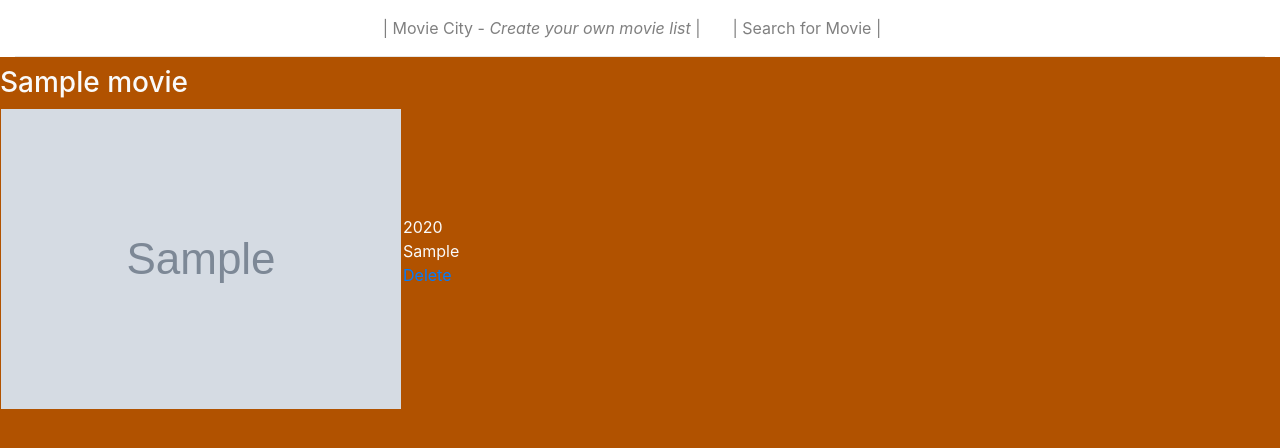
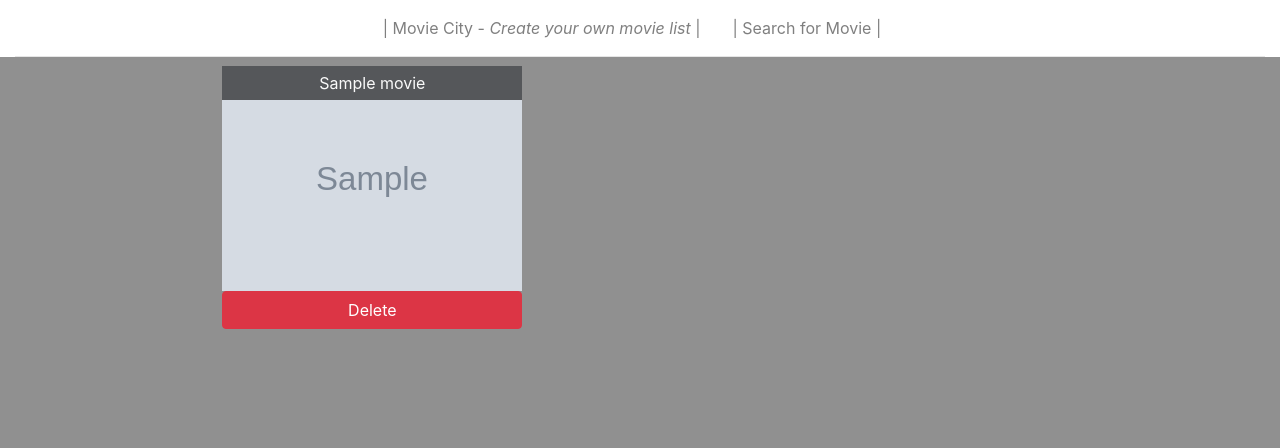
Before and after one commit to Albastraoz/MovieCity, a Django app: page / in a window 1280 px wide. Shown: the top 448 px of the page. Run offline with Django 3.2, Linux system fonts and the light colour scheme; tables that the repository leaves empty hold one stand-in row (values such as "Sample post"); grey boxes marked "Sample" are stand-in pictures; some libraries are stand-ins or nearby versions.

Commit message:
Applied styling for search results also on own movie list at index.html.

```diff
--- a/home/templates/index.html
+++ b/home/templates/index.html
@@ -1,20 +1,19 @@
 {% extends "base.html" %}
 {% block content %}
 
-    {% for item in movies %}
-        <h3>{{ item.title }}</h3>
-        <table>
-            <tr>
-                <td>
-                    <img src="{{ item.poster }}">
-                </td>
-                <td>
-                    <p>{{ item.year }}<br>
-                    {{ item.plot }}<br>
-                    <a href="{% url 'delete_movie' item.id %}">Delete</a></p>
-                </td>
-            </tr>
-        </table>
-    {% endfor %}
+<div class="row justify-content-center">
+    <div class="col-12 col-md-8">
+        {% for item in movies %}
+            <div class="movie-container mx-1 mb-3">
+                <img src="{{ item.poster }}" class="poster-settings">
+                <div class="title-setting">
+                    {{ item.title }}
+                </div>
+
+                <a href="{% url 'delete_movie' item.id %}" class="btn btn-danger add-movie">Delete</a>
+            </div>
+        {% endfor %}
+    </div>
+</div>
 
 {% endblock %}
--- a/static/css/styles.css
+++ b/static/css/styles.css
@@ -1,7 +1,8 @@
 body {
     padding-top: 66px;
     color: #fafafa;
-    background-color: #b15200;
+    background-color: #909090;
+    overflow-x: hidden;
 }
 
 .nav-settings {
```
